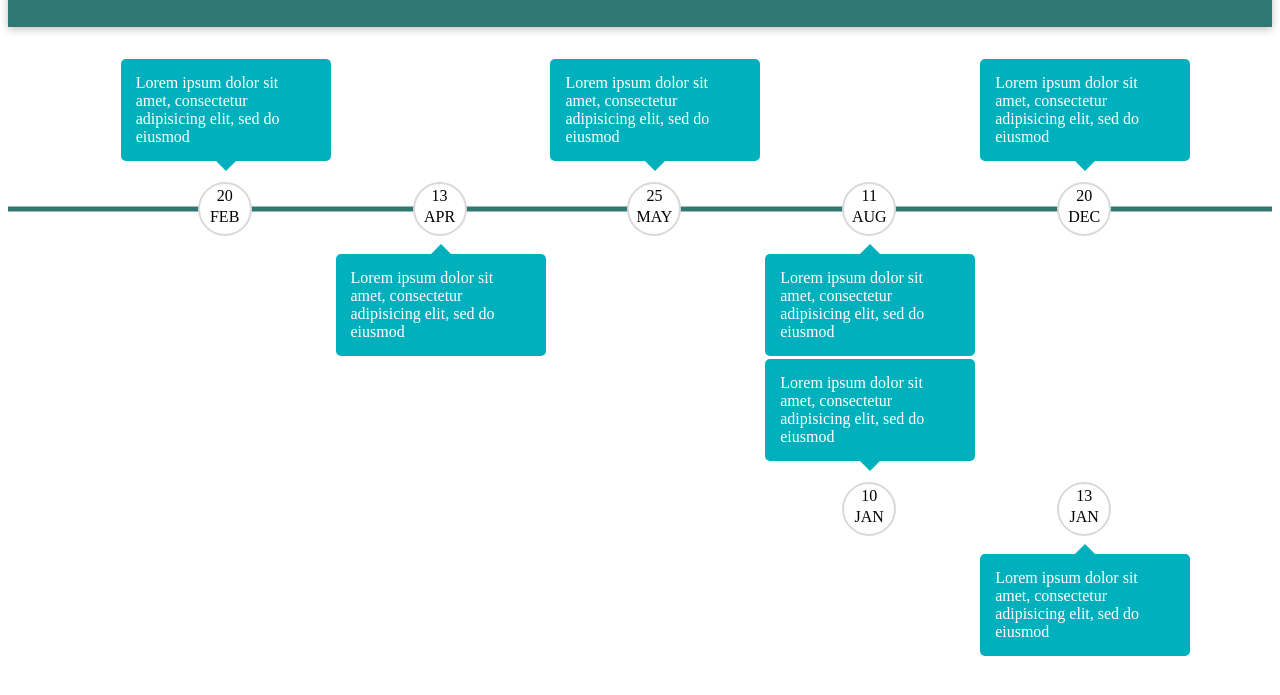
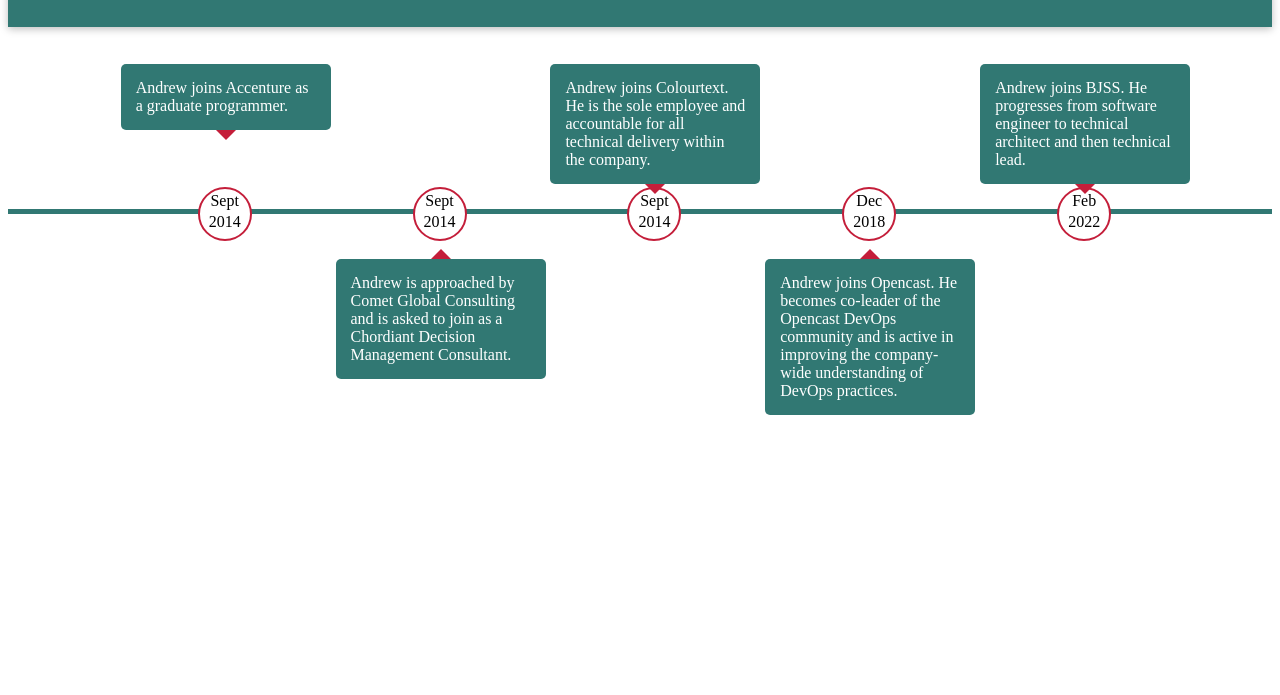
Before and after one commit to DocDoWell/OnlineCurriculumVitae, a plain HTML site: page professionalHistory.html in a window 1280 px wide. Shown: the part 77-772 px from the top of the page. Drawn offline with nearby package versions, Linux system fonts and the light colour scheme.

Commit message:
Timeline added

```diff
--- a/professionalHistory.html
+++ b/professionalHistory.html
@@ -10,92 +10,75 @@
     />
     <link rel="stylesheet" href="timeline.css" />
     <script src="https://unpkg.com/vue@3.4.9/dist/vue.global.js" defer></script>
-    <script src="app.js" defer></script>
+    <script src="timeline.js" defer></script>
   </head>
   <body>
     <header>
       <h1>Professional History</h1>
     </header>
 
+    <section>
 
+    </section>
 
-    <section class="timeline-wrapper">
+    <section id="timeline" class="timeline-wrapper">
       <div class="middle-line"></div>
 
-      <div class="box box-top">
+      <div @click="bjss" class="box box-top">
           <div class="date">
-              <p>20</p>
-              <p>DEC</p>
+              <p>Feb</p>
+              <p>2022</p>
           </div>
           <div class="box-content">
-              <p>Lorem ipsum dolor sit amet, consectetur adipisicing elit, sed do eiusmod</p>
+              <p>Andrew joins BJSS. He progresses from software engineer to technical architect and then technical lead. </p>
           </div>
       </div>
 
       <div class="box box-bottom">
           <div class="date">
-              <p>11</p>
-              <p>AUG</p>
+              <p>Dec</p>
+              <p>2018</p>
           </div>
           <div class="box-content">
-              <p>Lorem ipsum dolor sit amet, consectetur adipisicing elit, sed do eiusmod</p>
+              <p>Andrew joins Opencast. He becomes co-leader of the Opencast DevOps community and is active in improving the company-wide understanding of DevOps practices.</p>
           </div>
       </div>
 
       <div class="box box-top">
         <div class="date">
-              <p>25</p>
-              <p>MAY</p>
+            <p>Sept</p>
+            <p>2014</p>
         </div>
         <div class="box-content">
-              <p>Lorem ipsum dolor sit amet, consectetur adipisicing elit, sed do eiusmod</p>
+            <p>Andrew joins Colourtext. He is the sole employee and accountable for all technical delivery within the company.</p>
         </div>
     </div>
 
     <div class="box box-bottom">
         <div class="date">
-              <p>13</p>
-              <p>APR</p>
+            <p>Sept</p>
+            <p>2014</p>
         </div>
         <div class="box-content">
-              <p>Lorem ipsum dolor sit amet, consectetur adipisicing elit, sed do eiusmod</p>
+            <p>Andrew is approached by Comet Global Consulting and is asked to join as a Chordiant Decision Management Consultant.</p>
         </div>
     </div>
 
     <div class="box box-top">
         <div class="date">
-              <p>20</p>
-              <p>FEB</p>
+            <p>Sept</p>
+            <p>2014</p>
         </div>
         <div class="box-content">
-              <p>Lorem ipsum dolor sit amet, consectetur adipisicing elit, sed do eiusmod</p>
+            <p>Andrew joins Accenture as a graduate programmer.</p>
         </div>
     </div>
 
-      <div class="box box-bottom">
-        <div class="date">
-            <p>13</p>
-            <p>JAN</p>
-        </div>
-        <div class="box-content">
-            <p>Lorem ipsum dolor sit amet, consectetur adipisicing elit, sed do eiusmod</p>
-        </div>
-    </div>
+  </section>
 
-
-    <div class="box box-top">
-      <div class="date">
-          <p>10</p>
-          <p>JAN</p>
-      </div>
-      <div class="box-content">
-          <p>Lorem ipsum dolor sit amet, consectetur adipisicing elit, sed do eiusmod</p>
-      </div>
-  </div>
-
+  <section>
 
   </section>
 
-
     </body>
 </html>
--- a/timeline.css
+++ b/timeline.css
@@ -7,20 +7,18 @@ header {
     margin-bottom: 2rem;
   }
 
-
 .timeline-wrapper {
     position: relative;
-    width: 100%;
+    width: auto;
     margin: auto;
     height: 300px;
   }
 
   .timeline-wrapper .middle-line {
-    position: absolute;
+    position: relative;
     width: 100%;
     height: 5px;
     top: 50%;
-    transform: translateY(-50%);
     background: #317873;
   }
 
@@ -40,7 +38,7 @@ header {
     height: 50px;
     border-radius: 100%;
     background: #fff;
-    border: 2px solid #d9d9d9;
+    border: 2px solid #C41E3A;
   }
   .date p {
     text-align: center;
@@ -50,7 +48,7 @@ header {
 
   .box .box-content {
     border-radius: 5px;
-    background-color: #00b0bd;
+    background-color: #317873;
     width: 180px;
     position: absolute;
     left: -77px;
@@ -74,10 +72,10 @@ header {
   }
 
   .box-bottom .box-content::before {
-  border-bottom-color: #00b0bd;
+  border-bottom-color: #C41E3A;
   top: -20px;
 }
 .box-top .box-content::before {
-  border-top-color: #00b0bd;
+  border-top-color: #C41E3A;
   bottom: -20px;
 }
--- /dev/null
+++ b/timeline.js
@@ -0,0 +1,18 @@
+const app = Vue.createApp({
+    methods: {
+        bjss(){
+          window.location.href = 'bjssHistory.html';
+        },
+        professionalHistory(){
+          window.location.href = 'professionalHistory.html';
+        },
+        blog(){
+          window.location.href = 'https://medium.com/@dowaj/';
+        },
+        personalProjects(){
+          window.location.href = 'https://github.com/DocDoWell';
+        },
+    }
+});
+
+app.mount('#timeline');
```
Also changed, not shown: bjssHistory.html (added, +22 -0 lines). Lines whose indentation alone changed are shown as unchanged.
